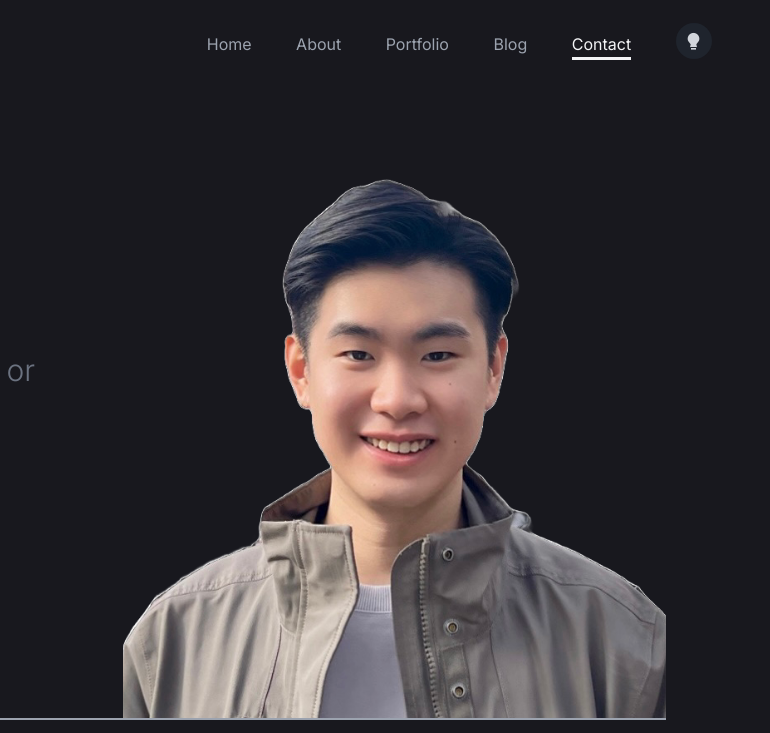
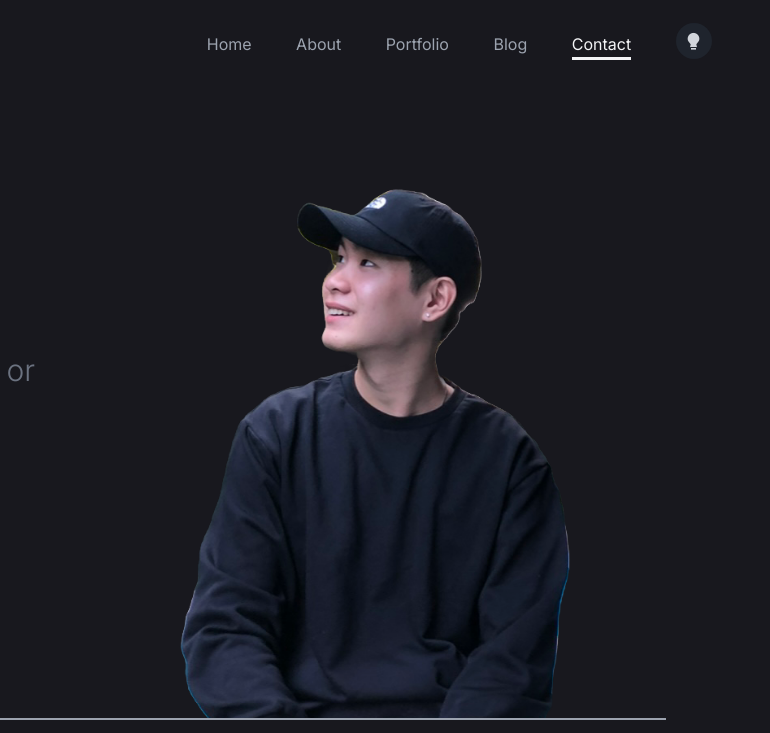
Before and after one commit to KeaganSuah/Web_Development_Portfolio_in_2034, a plain HTML site: page contact.html in a window 1280 px wide. Shown: the top 733 px of the page, 510-1280 px from the left. Drawn offline with nearby package versions, Linux system fonts and the light colour scheme.

Commit message:
Add files via upload

```diff
--- a/contact.html
+++ b/contact.html
@@ -102,7 +102,7 @@
             </div>
           </div>
           <figure class="fadeRight delay_2">
-            <img src="/static/about/hero/hero.PNG" alt="" />
+            <img src="/static/contact/hero/face.PNG" alt="" />
           </figure>
         </div>
       </section>
```
